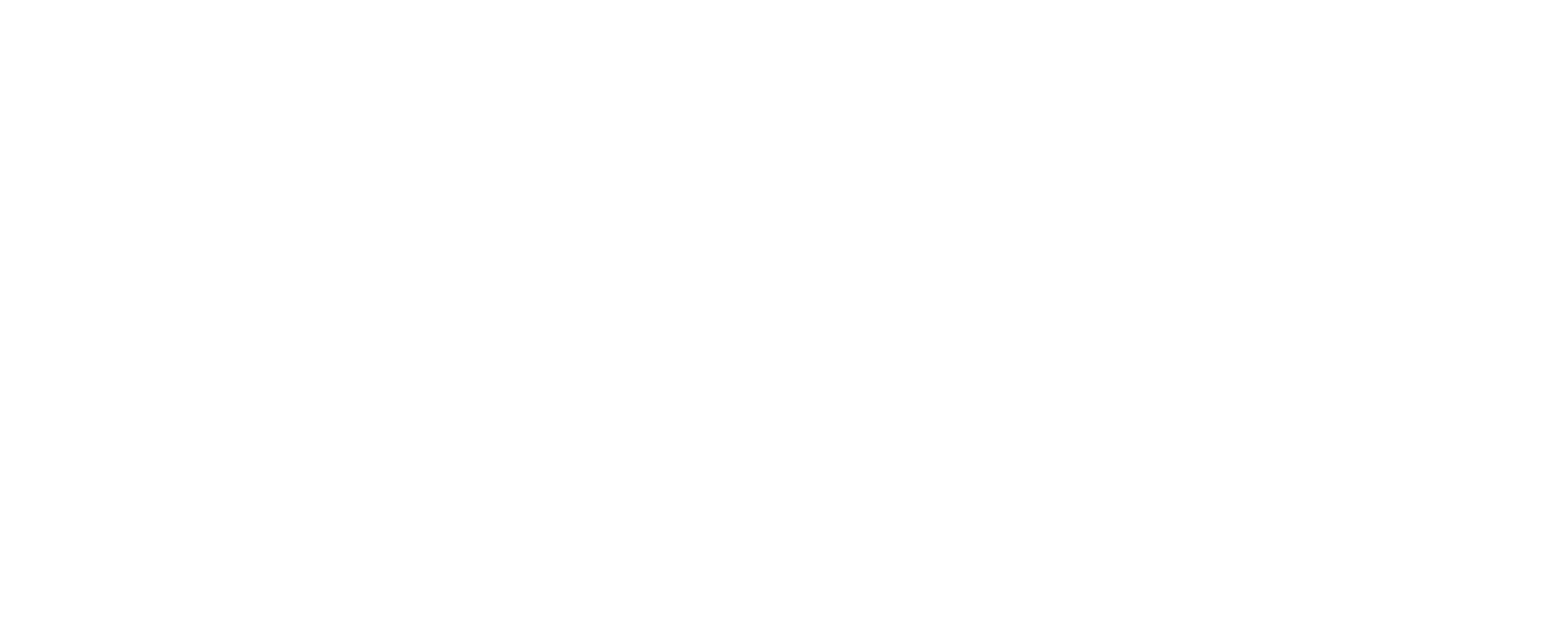
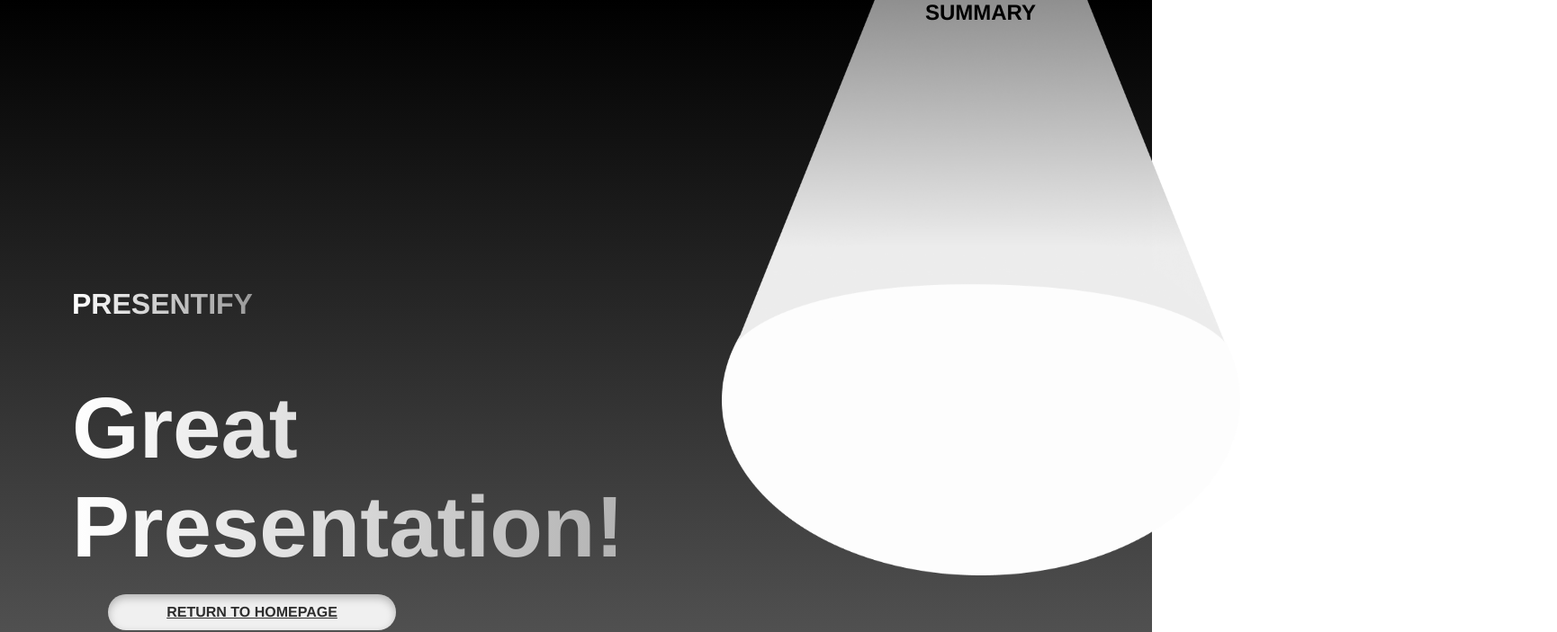
Before and after one commit to jkuo630/presentify, a React (Create React App) app in the folder frontend/my-app/: page /endingpage in a window 1280 px wide. Before the commit this address had no page. Shown: the top 703 px of the page at 90% size, 1730 px wide, since content can reach past the window. Built offline with nearby package versions, Linux system fonts and the light colour scheme.

Commit message:
I HATE THIE ENDING PAGE

```diff
--- a/frontend/my-app/src/App.js
+++ b/frontend/my-app/src/App.js
@@ -1,4 +1,4 @@
-import LandingPage from "./components/LandingPage/LandingPage"
+import LandingPage from "./components/LandingPage/landingpage"
 
 function App() {
   return (
--- /dev/null
+++ b/frontend/my-app/src/components/EndingPage/EndingPage.jsx
@@ -0,0 +1,28 @@
+import React from "react";
+import "./endingpage.css";
+import { Link } from "react-router-dom";
+
+const EndingPage = () => {
+  return (
+    <div className="ending-container">
+        <div className="left-side">
+            <h2 className="presentify">PRESENTIFY</h2>
+            <h1 className="ending-header">Great </h1>
+            <h1 className="ending-header">Presentation!</h1>
+            <Link to='/'>
+                <button className="return-button" type="button">
+                    RETURN TO HOMEPAGE
+                </button>
+            </Link>
+        </div>
+        <div className="right-side">
+            <div className="overlay-image">
+                <h2 className="summary">SUMMARY</h2>
+                {/* BULLET POINTS HERE */}
+            </div>
+        </div>
+    </div>
+  );
+};
+
+export default EndingPage;
--- /dev/null
+++ b/frontend/my-app/src/components/EndingPage/endingpage.css
@@ -0,0 +1,97 @@
+body {
+    margin: 0;
+    padding: 0;
+    font-family: Helvetica;
+}
+
+h1, h2, h3, h4, h5, h6, p {
+    margin: 0;
+}
+
+.ending-container {
+    height: 100vh;
+    background: linear-gradient(180deg, #000 0%, #A2A2A2 177.78%);
+    display: flex; /* Flexbox for layout */
+    flex-direction: row; /* Side by side layout */
+    align-items: flex-start; /* Align items to the top */
+    justify-content: center; /* Center items horizontally */
+}
+
+.content-grid {
+    display: flex; /* Ensure content grid is a flex container */
+    width: 100%; /* Full width */
+    height: 100%;
+}
+
+.left-side, .right-side {
+    flex: 1; /* Equal space for both sides */
+    display: flex; /* Enable flexbox for left and right sides */
+}
+
+.left-side {
+    flex-direction: column; /* Stack children vertically */
+    justify-content: center; /* Align items to the top */
+    align-items: start; /* Center horizontally */
+    padding-top: 20rem;
+    padding-left: 5rem;
+}
+
+.right-side {
+    flex-direction: column; /* Stack children vertically */
+    justify-content: flex-start; /* Align items to the top */
+    align-items: center; /* Center horizontally */
+}
+
+.overlay-image {
+    width: 100%;
+    height: 100%;
+    position: absolute;
+    background-image: url(./img/spotlight2.png);
+    background-repeat: no-repeat;
+    background-position: top center;
+}
+
+.presentify {
+    font-size: 2rem;
+    font-style: normal;
+    font-weight: 700;
+    line-height: normal;
+    background: linear-gradient(90deg, #fff 0%, #999 100%);
+    background-clip: text;
+    -webkit-background-clip: text;
+    -webkit-text-fill-color: transparent;
+    padding-bottom: 4rem;
+}
+
+.ending-header {
+    font-family: Helvetica;
+    font-size: 6rem;
+    font-style: normal;
+    font-weight: 700;
+    line-height: normal;
+    width: 51.1875rem;
+    flex-shrink: 0;
+    background: linear-gradient(90deg, #FFF 0%, #999 100%);
+    background-clip: text;
+    -webkit-background-clip: text;
+    -webkit-text-fill-color: transparent;
+}
+
+.return-button {
+    display: flex;
+    justify-content: center;
+    align-items: center;
+    background-color: F0F0F0;
+    border: none;
+    color: #2D2D2D;
+    text-align: center;
+    font-size: 1rem;
+    font-weight: 700;
+    text-decoration: underline;
+    border-radius: 1.875rem;
+    box-shadow: 0px 4px 10px 0px rgba(0, 0, 0, 0.25) inset;
+    width: 20rem;
+    height: 2.5rem;
+    cursor: pointer;
+    position: absolute;
+}
--- a/frontend/my-app/src/components/instructionpage/InstructionPage.jsx
+++ b/frontend/my-app/src/components/instructionpage/InstructionPage.jsx
@@ -1,4 +1,4 @@
-import "./InstructionPage.css";
+import "./instructionpage.css";
 import { Link } from "react-router-dom";
 import { FontAwesomeIcon } from "@fortawesome/react-fontawesome";
 import {
--- a/frontend/my-app/src/index.js
+++ b/frontend/my-app/src/index.js
@@ -2,6 +2,7 @@
 import ReactDOM from "react-dom/client";
 import { BrowserRouter as Router, Route, Routes } from "react-router-dom";
 import InstructionPage from "./components/InstructionPage/InstructionPage"
+import EndingPage from "./components/EndingPage/EndingPage"
 import "./index.css";
 import App from "./App";
 import reportWebVitals from "./reportWebVitals";
@@ -14,6 +15,7 @@
       <Route path="/" element={<App />} />
       <Route path="/instructionpage" element={<InstructionPage />} />
       <Route path="/presentationpage" element={<PresentationPage />} />
+      <Route path="/endingpage" element={<EndingPage />} />
     </Routes>
   </Router>
 );
```
Also changed, not shown: frontend/my-app/src/components/EndingPage/img/spotlight2.png (added), frontend/my-app/src/components/Subtitle.js (indentation only).
